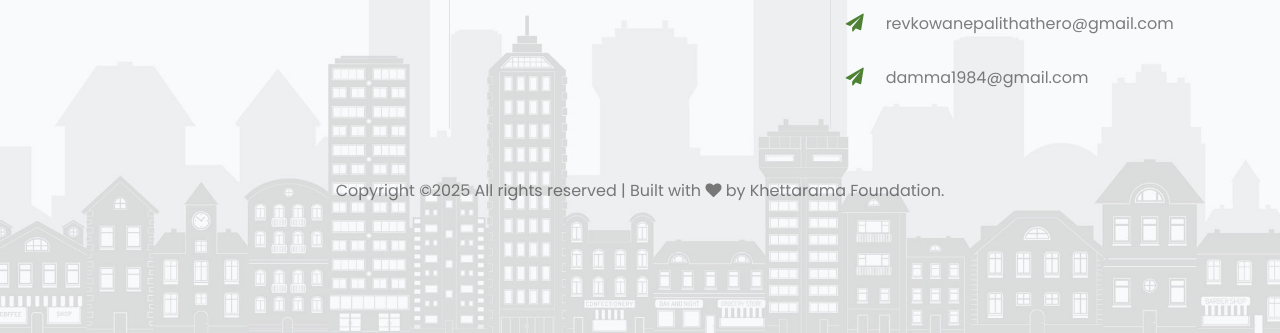
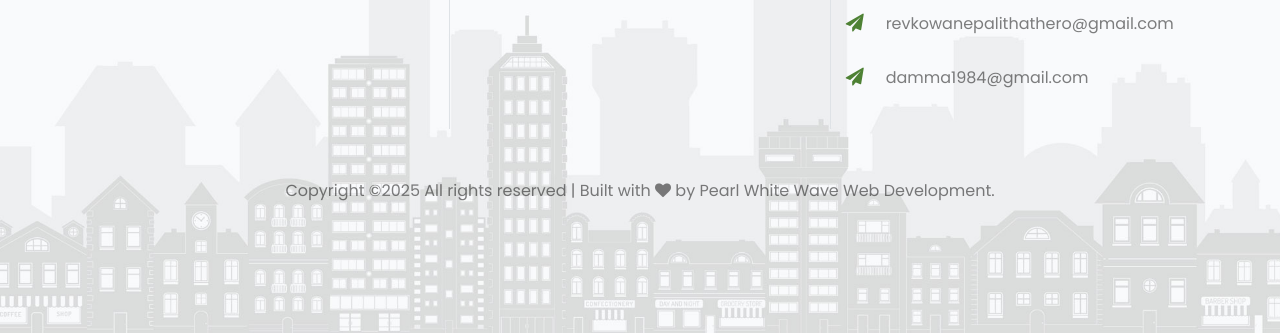
Before and after one commit to pearlwhitewaveweb/Khettarama-Foundation, a website: page donate.html in a window 1280 px wide. Shown: the part 3853-4186 px from the top of the page. Drawn offline with nearby package versions, Linux system fonts and the light colour scheme; some packages are replaced by stand-ins of ours; no server answers; a web font is replaced by a local one.

Commit message:
Update donate.html

```diff
--- a/donate.html
+++ b/donate.html
@@ -403,13 +403,14 @@
 								<ul>
 									<li><span class="icon fa fa-map-marker"></span><span class="text">SRI SUMANGALA PIREVAN
 											SCHOOL, Kovana, Hindagolla, Kurunegala, Sri Lanka</span></li>
-              <li><a href="tel:+94702278344"><span class="icon fa fa-phone"></span><span class="text">+94 702 278
-                    344</span></a></li>
-              <li><a href="tel:+94372236034"><span class="icon fa fa-phone"></span><span class="text">+94 372 236
-                    034</span></a></li>
-              <li><a href="tel:+94713000357"><span class="icon fa fa-phone"></span><span class="text">+94 713 000
-                    357</span></a></li>
-              <li><a href="mailto:revkowanepalithathero@gmail.com"><span class="icon fa fa-paper-plane"></span><span
+									<li><a href="tel:+94702278344"><span class="icon fa fa-phone"></span><span
+												class="text">+94 702 278 344</span></a></li>
+									<li><a href="tel:+94372236034"><span class="icon fa fa-phone"></span><span
+												class="text">+94 372 236 034</span></a></li>
+									<li><a href="tel:+94713000357"><span class="icon fa fa-phone"></span><span
+												class="text">+94 713 000 357</span></a></li>
+									<li><a href="mailto:revkowanepalithathero@gmail.com"><span
+												class="icon fa fa-paper-plane"></span><span
 												class="text">revkowanepalithathero@gmail.com</span></a></li>
 									<li><a href="mailto:damma1984@gmail.com"><span class="icon fa fa-paper-plane"></span><span
 												class="text">damma1984@gmail.com</span></a></li>
@@ -424,7 +425,7 @@
 							Copyright &copy;<script>
 								document.write(new Date().getFullYear());
 							</script> All rights reserved | Built with <i class="fa fa-heart" aria-hidden="true"></i> by
-          Khettarama Foundation.
+							Pearl White Wave Web Development.
 						</p>
 					</div>
 				</div>
```
Lines whose indentation alone changed are shown as unchanged.
